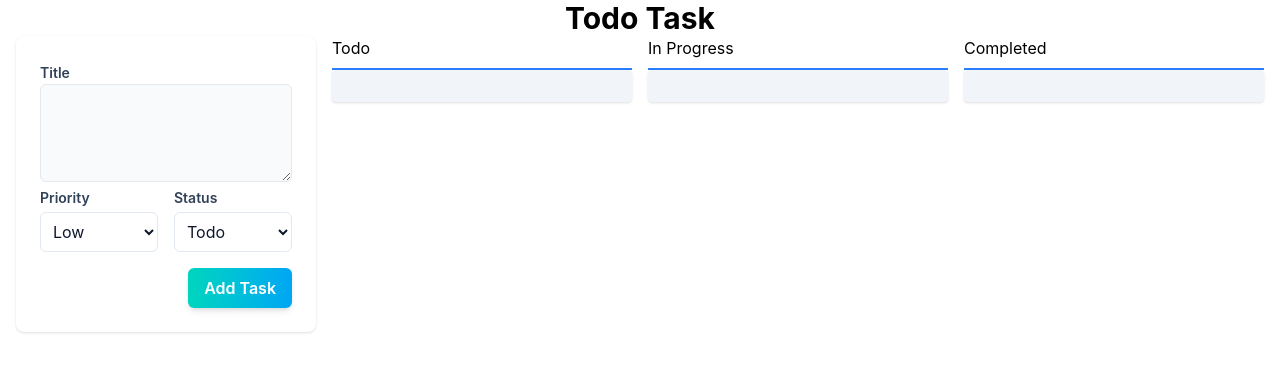
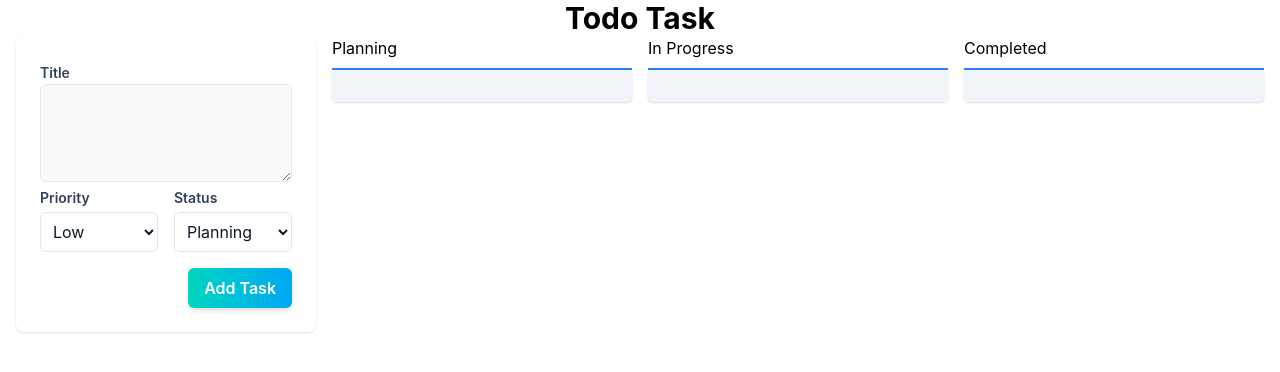
Before and after one commit to HoXuanHieu/TodoTaskManager, an Angular app: page / in a window 1280 px wide. Shown: the top 372 px of the page. Built offline with nearby package versions, Linux system fonts and the light colour scheme.

Commit message:
update to planning

```diff
--- a/src/app/app.html
+++ b/src/app/app.html
@@ -6,7 +6,7 @@
 
 <div class="grid grid-cols-4 gap-4 px-4">
     <app-task-form></app-task-form>
-    <app-panel [tasks]="todoItems()" [heading]="'Todo'"></app-panel>
+    <app-panel [tasks]="planningItems()" [heading]="'Planning'"></app-panel>
     <app-panel [tasks]="inProgressItems()" [heading]="'In Progress'"></app-panel>
     <app-panel [tasks]="completedItems()" [heading]="'Completed'"></app-panel>
 
--- a/src/app/app.ts
+++ b/src/app/app.ts
@@ -17,9 +17,9 @@ export class App {
 
   public readonly tasks = this.taskservices.tasks;
 
-  todoItems = computed(() => {
+  planningItems = computed(() => {
     const tasks = this.tasks();
-    return tasks.filter(task => task.status === 'Todo')
+    return tasks.filter(task => task.status === 'Planning')
   });
   inProgressItems = computed(() => {
     const tasks = this.tasks();
--- a/src/app/components/task-form/task-form.html
+++ b/src/app/components/task-form/task-form.html
@@ -24,7 +24,7 @@
             <select id="status" name="status"
                 class="w-full p-2 rounded-md border border-slate-200 bg-white text-slate-900 focus:outline-none focus:ring-2 focus:ring-sky-400"
                 formControlName="status">
-                <option value="Todo">Todo</option>
+                <option value="Planning">Planning</option>
                 <option value="In Progress">In Progress</option>
                 <option value="Completed">Completed</option>
             </select>
--- a/src/app/components/task-form/task-form.ts
+++ b/src/app/components/task-form/task-form.ts
@@ -15,7 +15,7 @@ taskService = inject(TaskService);
     task: new FormControl('', {
       nonNullable: true,
     }),
-    status: new FormControl('Todo', {
+    status: new FormControl('Planning', {
       nonNullable: true,
     }),
     priority: new FormControl('low', {
```
